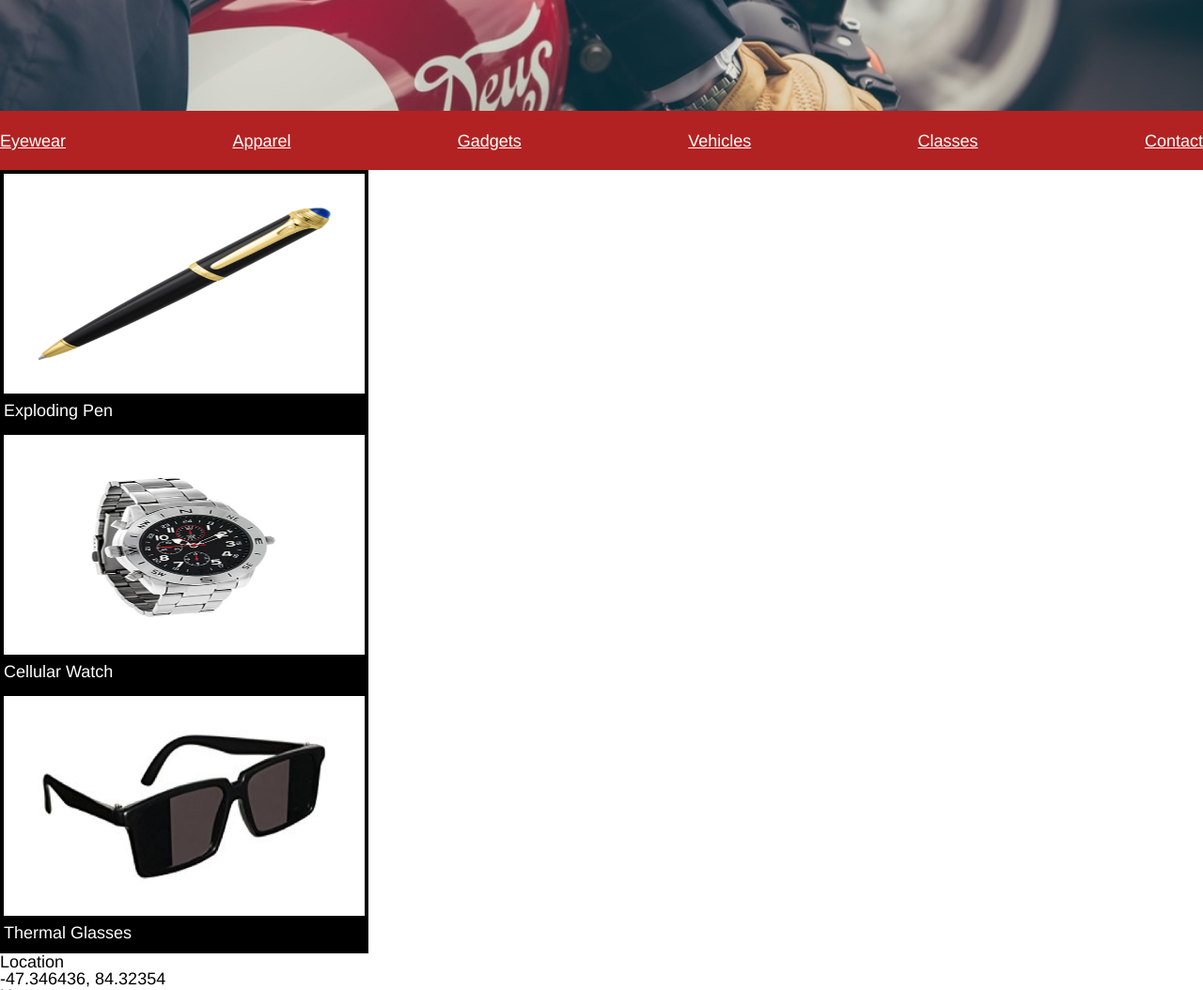
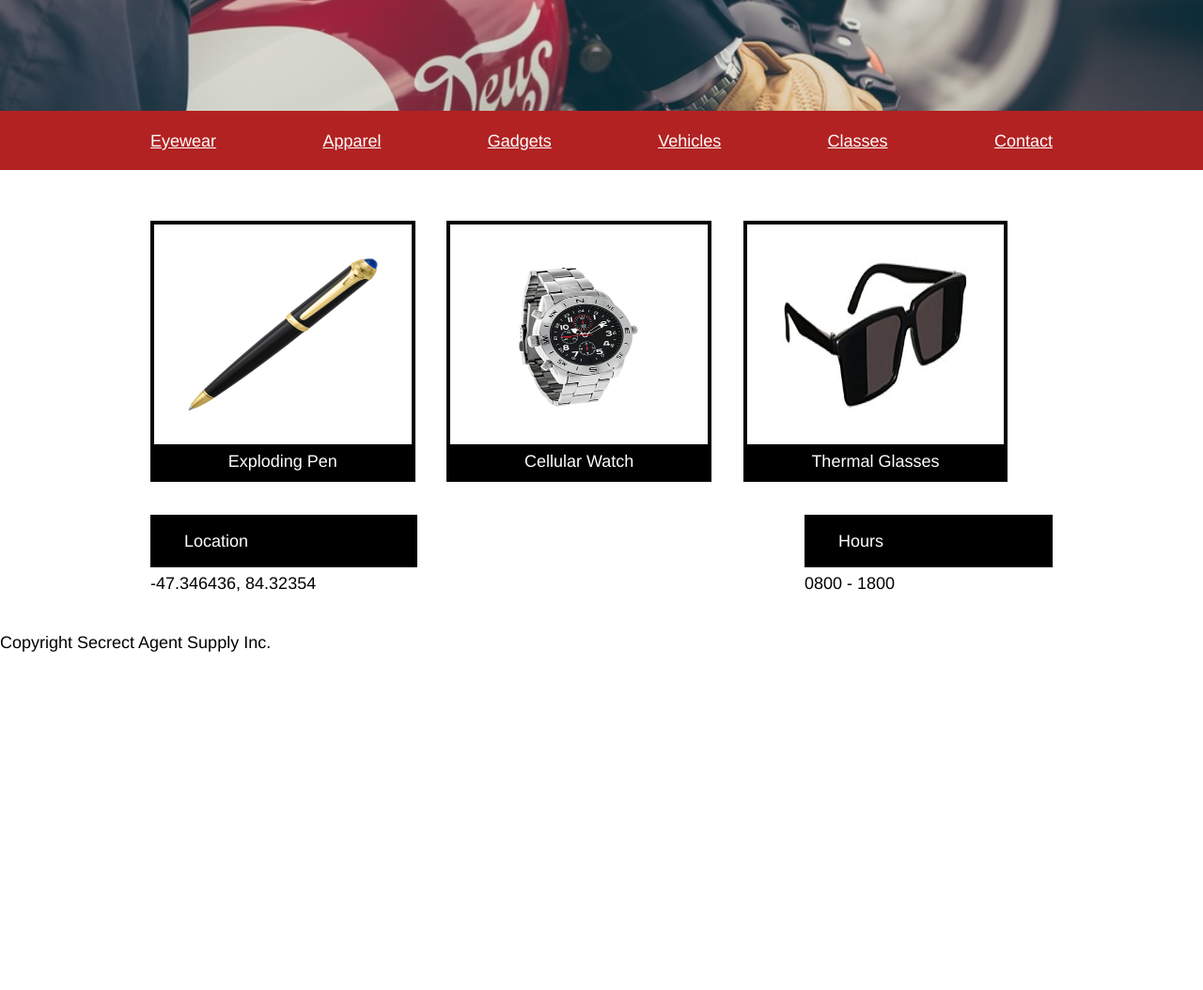
Before and after one commit to ShaynaCornelius/Secretagentsupply, a plain HTML site: page index.html in a window 1280 px wide. Shown: the part 377-1431 px from the top of the page at 94% size. After the commit the page ends 1079 px from the top, so only its background shows below. Drawn offline with Linux system fonts and the light colour scheme.

Commit message:
changes to css

```diff
--- a/index.html
+++ b/index.html
@@ -9,7 +9,7 @@
   <body>
 
     <!--Top Header Banner-->
-    <div class="full-width">
+    <div class="header-full-width">
       <div class="small-width">
         <header>
           <img src="./resources/images/logo.png" alt="binocular logo">
@@ -20,12 +20,16 @@
 
     <!--Main Photo Banner with Nav Bar-->
 
-    <div class="top-banner">
+    <div class="banner-full-width">
+      <div class="small-width">
         <div class="top-content">
           <h3>New Arrival</h3>
           <h1>Sport Bikes And Motorcycles</h1>
         </div>
       </div>
+    </div>
+    <div class="nav-full-width">
+      <div class="small-width">
         <nav>
           <span><a href="#">Eyewear</a></span>
           <span><a href="#">Apparel</a></span>
@@ -34,11 +38,14 @@
           <span><a href="#">Classes</a></span>
           <span><a href="#">Contact</a></span>
         </nav>
+      </div>
+    </div>
 
     <!--Main Content of Page-->
 
     <div class="main-content">
-      <div class="product-gird">
+      <div class="small-width">
+        <div class="product-grid">
           <div class="product">
             <img src="./resources/images/pen.png" alt="black pen">
             <span>Exploding Pen</span>
@@ -52,13 +59,18 @@
             <span>Thermal Glasses</span>
           </div>
         </div>
-      <div class="location-hours">
+      </div>
+      <div class="small-width">
+        <div class="location-container">
+          <div class="location-specific">
             <span>Location</span>
             <h4>-47.346436, 84.32354</h4>
           </div>
-      <div class="location-hours">
+          <div class="location-specific">
             <span>Hours</span>
             <h4>0800 - 1800</h4>
+          </div>
+        </div>
       </div>
     </div>
 
--- a/resources/css/style.css
+++ b/resources/css/style.css
@@ -8,17 +8,22 @@ body{
   font-family: Helvetica;
 }
 
+.small-width {
+  width: 960px;
+  margin: 0px auto;
+}
+
+.main-content {
+  background-color: white;
+  background-size: cover;
+}
+
 
 /* Header */
 
-.full-width {
+.header-full-width {
   background-color: black;
   background-size: cover;
-}
-
-.small-width {
-  width: 960px;
-  margin: 0px auto;
 }
 
 header {
@@ -38,12 +43,11 @@ header span {
 
 /* Top banner and Nav Bar */
 
-.top-banner {
+.banner-full-width {
   background-image: url("../images/moto.jpeg");
   height: 25rem;
   background-repeat: no-repeat;
   background-size: cover;
-  margin-top: 0;
 }
 
 .top-content {
@@ -51,7 +55,6 @@ header span {
   background-color: black;
   color: white;
   font-family: Helvetica;
-  margin-left: 6rem;
   position: relative;
   top: 9rem;
 }
@@ -73,9 +76,12 @@ header span {
   font-family: Helvetica;
 }
 
+.nav-full-width {
+  background-color: firebrick;
+}
+
 nav {
   display: flex;
-  background-color: firebrick;
   height: 3.5rem;
   color: white;
   justify-content: space-between;
@@ -92,14 +98,19 @@ nav a {
 .product-grid {
   display: inline-flex;
   flex-direction: row;
+  justify-content: space-between;
+  align-content: center;
+  margin-top: 3rem;
+  margin-bottom: 3rem;
+  padding-right: 0;
 }
 
 .product {
   display: flex;
   flex-direction: column;
-  align-content: center;
   width: 30%;
   border: 4px solid black;
+  text-align: center;
 }
 
 .product img {
@@ -113,3 +124,27 @@ nav a {
   padding-top: 0.5rem;
   padding-bottom: 0.5rem;
 }
+
+.location-container {
+  display: flex;
+  justify-content: space-between;
+}
+
+.location-specific {
+}
+
+.location-specific span {
+  background-color: black;
+  color: white;
+  padding-top: 1rem;
+  padding-bottom: 1rem;
+  padding-left: 2rem;
+  padding-right: 10rem;
+}
+
+.location-specific h4 {
+  position: relative;
+  top: 1.5rem;
+  padding-bottom: 4rem;
+
+}
```
Lines whose indentation alone changed are shown as unchanged.
